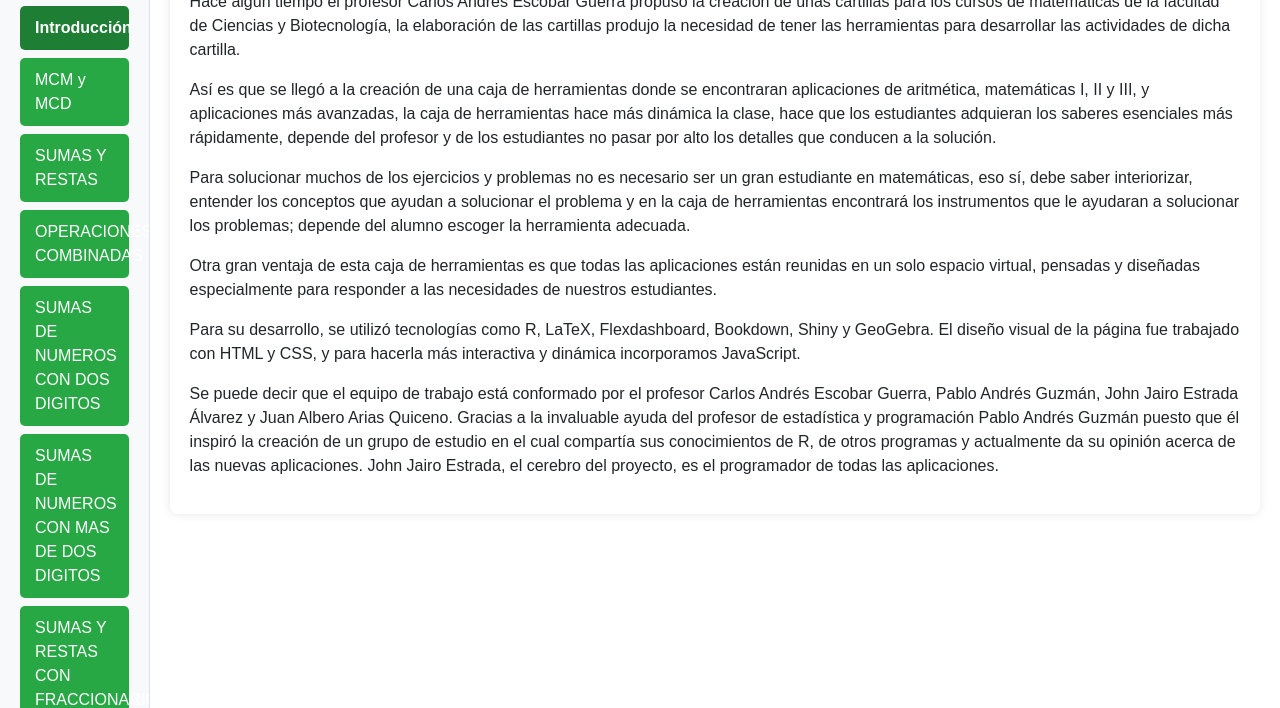
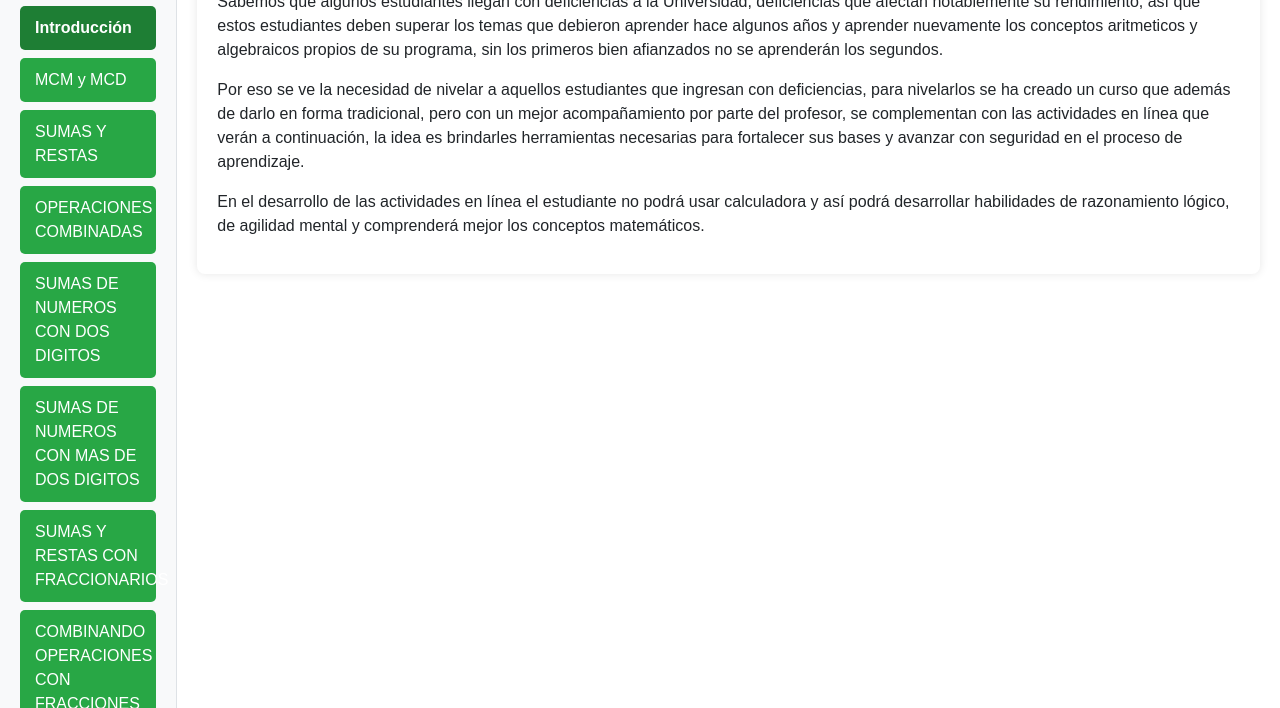
Before and after one commit to jestrada2020/NivelatorioUno, a plain HTML site: page index.html in a window 1280 px wide. Shown: the part 92-800 px from the top of the page. Drawn offline with nearby package versions, Linux system fonts and the light colour scheme; some packages are replaced by stand-ins of ours.

Commit message:
Add files via upload

```diff
--- a/index.html
+++ b/index.html
@@ -112,12 +112,9 @@
         const toolContents = {
             'introduccion': {
                 html: `<h3>Introducción a la Caja de Herramientas</h3>
-                    <p>Hace algún tiempo el profesor Carlos Andrés Escobar Guerra propuso la creación de unas cartillas para los cursos de matemáticas de la facultad de Ciencias y Biotecnología, la elaboración de las cartillas produjo la necesidad de tener las herramientas para desarrollar las actividades de dicha cartilla.</p>
-                    <p>Así es que se llegó a la creación de una caja de herramientas donde se encontraran aplicaciones de aritmética, matemáticas I, II y III, y aplicaciones más avanzadas, la caja de herramientas hace más dinámica la clase, hace que los estudiantes adquieran los saberes esenciales más rápidamente, depende del profesor y de los estudiantes no pasar por alto los detalles que conducen a la solución.</p>
-                    <p>Para solucionar muchos de los ejercicios y problemas no es necesario ser un gran estudiante en matemáticas, eso sí, debe saber interiorizar, entender los conceptos que ayudan a solucionar el problema y en la caja de herramientas encontrará los instrumentos que le ayudaran a solucionar los problemas; depende del alumno escoger la herramienta adecuada.</p>
-                    <p>Otra gran ventaja de esta caja de herramientas es que todas las aplicaciones están reunidas en un solo espacio virtual, pensadas y diseñadas especialmente para responder a las necesidades de nuestros estudiantes.</p>
-                    <p>Para su desarrollo, se utilizó tecnologías como R, LaTeX, Flexdashboard, Bookdown, Shiny y GeoGebra. El diseño visual de la página fue trabajado con HTML y CSS, y para hacerla más interactiva y dinámica incorporamos JavaScript.</p>
-                    <p>Se puede decir que el equipo de trabajo está conformado por el profesor Carlos Andrés Escobar Guerra, Pablo Andrés Guzmán, John Jairo Estrada Álvarez y Juan Albero Arias Quiceno. Gracias a la invaluable ayuda del profesor de estadística y programación Pablo Andrés Guzmán puesto que él inspiró la creación de un grupo de estudio en el cual compartía sus conocimientos de R, de otros programas y actualmente da su opinión acerca de las nuevas aplicaciones. John Jairo Estrada, el cerebro del proyecto, es el programador de todas las aplicaciones.</p>`,
+                    <p>Sabemos que algunos estudiantes llegan con deficiencias a la Universidad, deficiencias que afectan notablemente su rendimiento, así que estos estudiantes deben superar los temas que debieron aprender hace algunos años y aprender nuevamente los conceptos aritmeticos y algebraicos propios de su programa, sin los primeros bien afianzados no se aprenderán los  segundos.</p>
+                    <p>Por eso se ve la necesidad de nivelar a aquellos estudiantes que ingresan con deficiencias, para nivelarlos se ha creado un curso que además de darlo en forma tradicional, pero con un mejor acompañamiento por parte del profesor, se complementan con las actividades en línea que verán a continuación, la idea es brindarles herramientas necesarias para fortalecer sus bases y avanzar con seguridad en el proceso de aprendizaje.</p>
+                    <p>En el desarrollo de las actividades en línea el estudiante no podrá usar calculadora y así podrá desarrollar habilidades de razonamiento lógico, de agilidad mental y comprenderá mejor los conceptos matemáticos.</p>`,
                 scriptContent: null // No necesita script de GeoGebra
             },
             'mcmMcd': {
```
